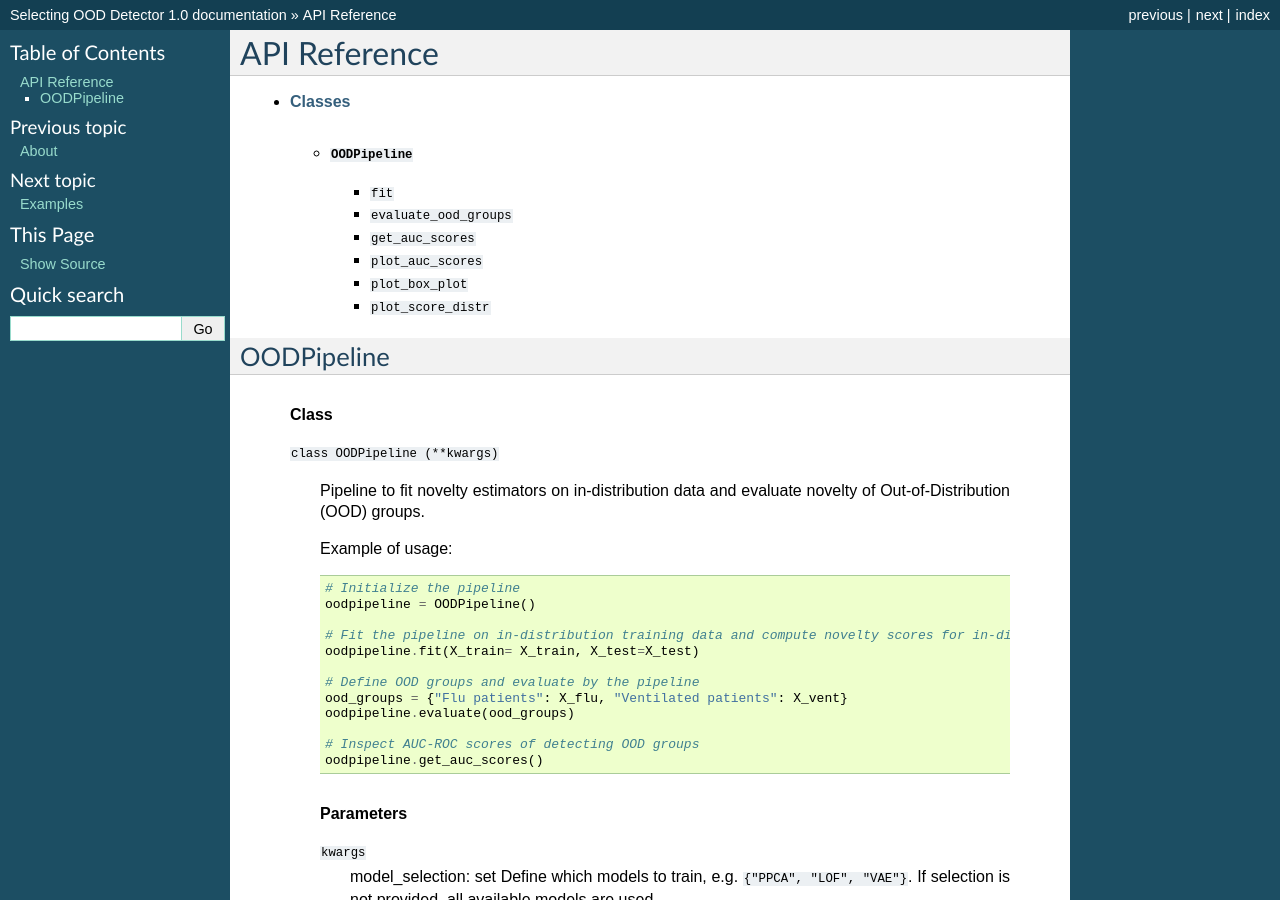
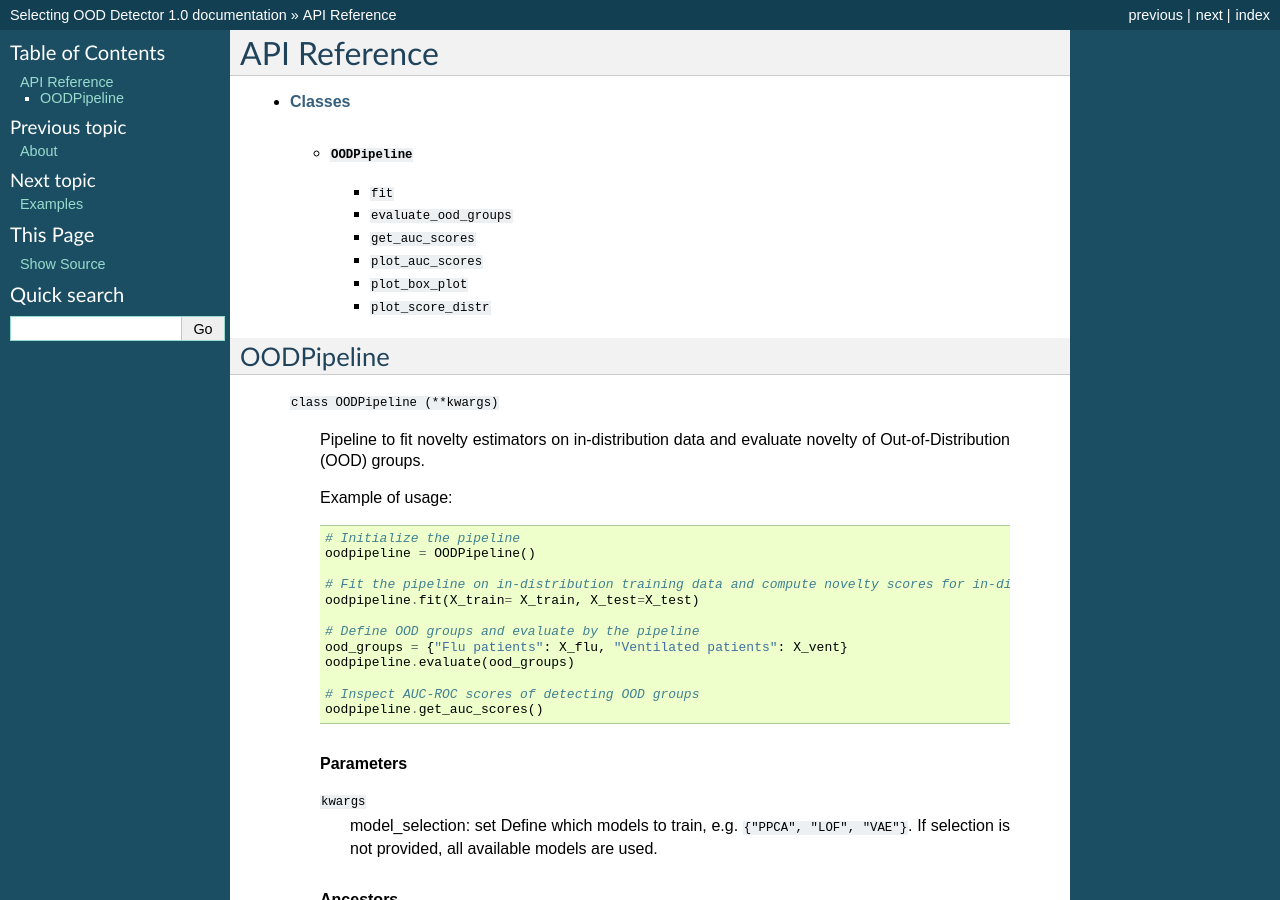
Before and after one commit to karinazad/selecting_OOD_detector, a Sphinx documentation site: the page built from docs/api.rst, in a window 1280 px wide and 900 px high. Built offline with Sphinx 7.4.7, drawn with Linux system fonts in a browser that asks for light colours.

```diff
--- a/docs/api.rst
+++ b/docs/api.rst
@@ -28,21 +28,17 @@ OODPipeline
 
    .. container:: section
 
-            .. rubric:: Module
-                  :name: header-classes
-                  :class: section-title
+         .. rubric:: Module
+            :name: header-classes
+            :class: section-title
 
-                  ``selecting_OOD_detector.pipeline.ood_pipeline.OODPipeline``
+            ``selecting_OOD_detector.pipeline.ood_pipeline.OODPipeline``
 
    .. container:: section
 
    .. container:: section
 
    .. container:: section
-
-      .. rubric:: Class
-         :name: header-classes
-         :class: section-title
 
       ``class OODPipeline (**kwargs)``
          .. container:: desc
```
